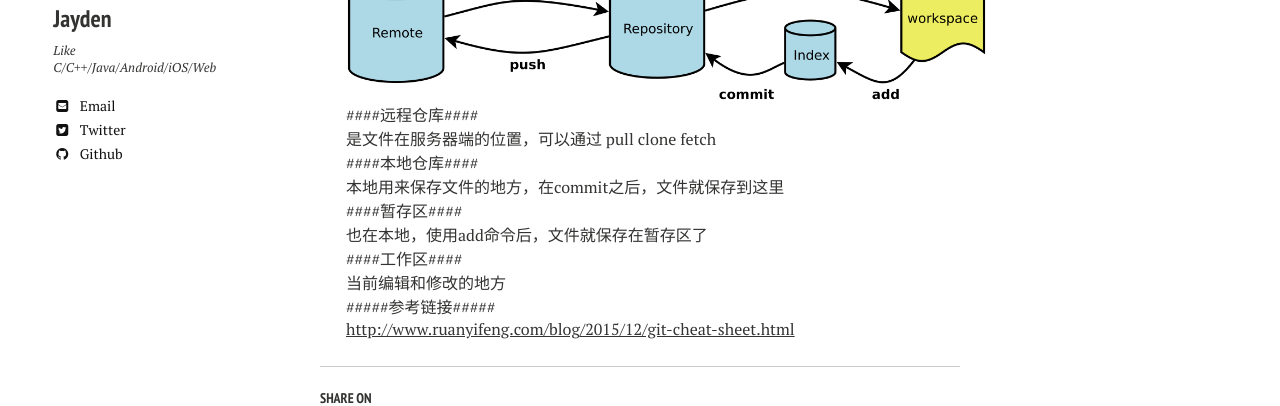
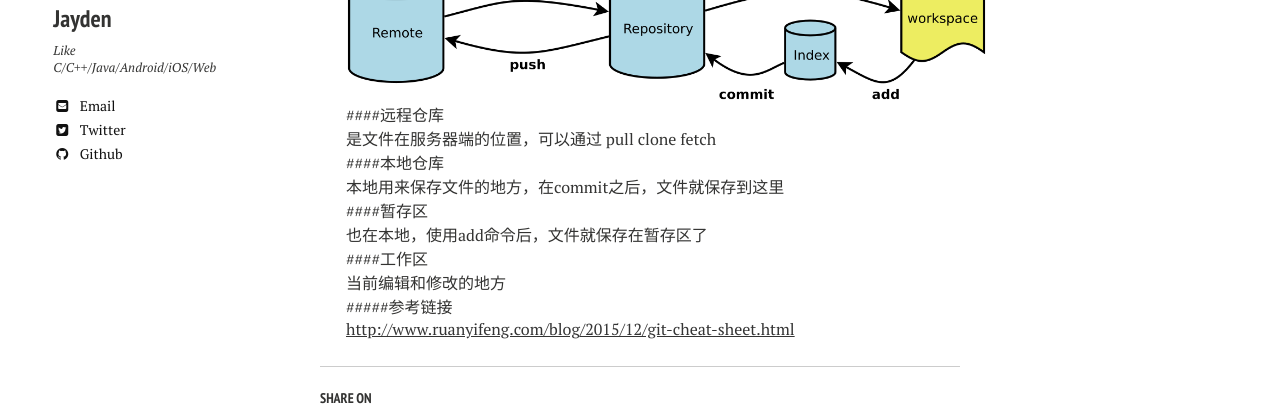
Before and after one commit to dreamhb/dreamhb.github.io, a Jekyll site: the page built from _posts/2016-03-17-Git.md, in a window 1280 px wide. Shown: the part 617-1023 px from the top of the page. Built offline with Jekyll 4.4.1, drawn with Linux system fonts in a browser that asks for light colours; nearby versions of some CDN libraries; comment, search, counter and statistics services are not loaded.

Commit message:
Update 2016-03-17-Git.md
title format modify test

```diff
--- a/_posts/2016-03-17-Git.md
+++ b/_posts/2016-03-17-Git.md
@@ -15,20 +15,20 @@ Git 对文件的管理，主要分远程仓库、本地仓库、暂存区、工
 ![git flow](../images/git_flow.png)
 
 
-####远程仓库####
+####远程仓库
 
 是文件在服务器端的位置，可以通过 pull clone fetch
 
-####本地仓库####
+####本地仓库
 
 本地用来保存文件的地方，在commit之后，文件就保存到这里
 
 
-####暂存区####
+####暂存区
 
 也在本地，使用add命令后，文件就保存在暂存区了
 
-####工作区####
+####工作区
 
 当前编辑和修改的地方
 
@@ -36,6 +36,6 @@ Git 对文件的管理，主要分远程仓库、本地仓库、暂存区、工
 
 
 
-#####参考链接#####
+#####参考链接
 
 <http://www.ruanyifeng.com/blog/2015/12/git-cheat-sheet.html>
```
